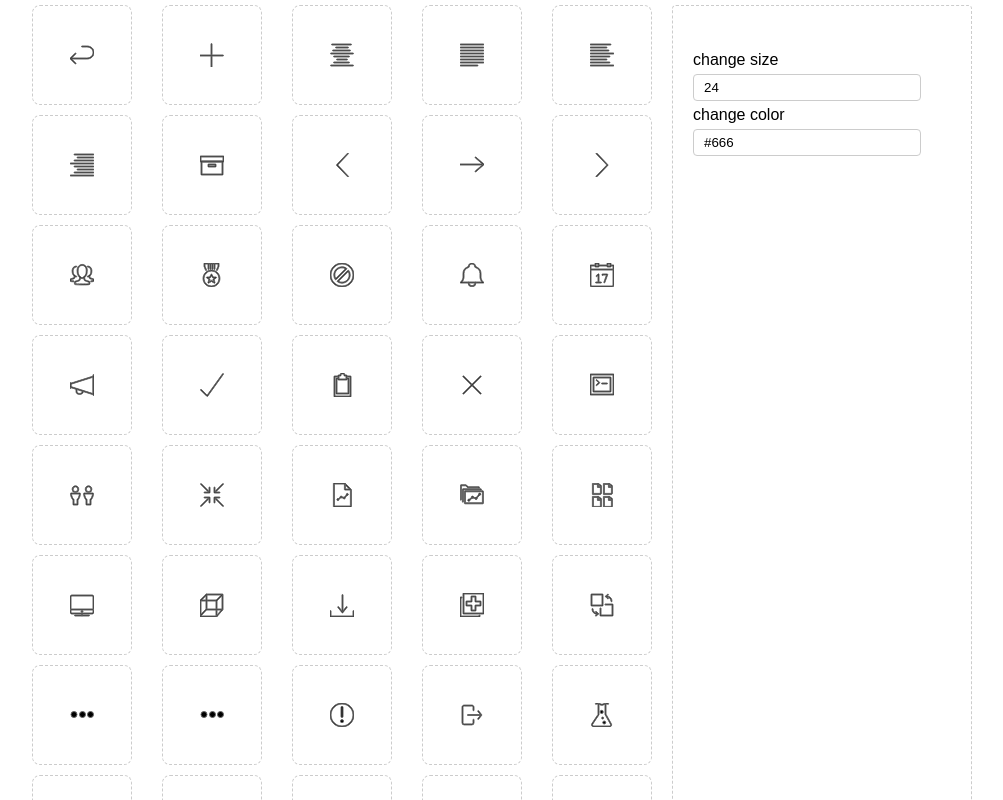
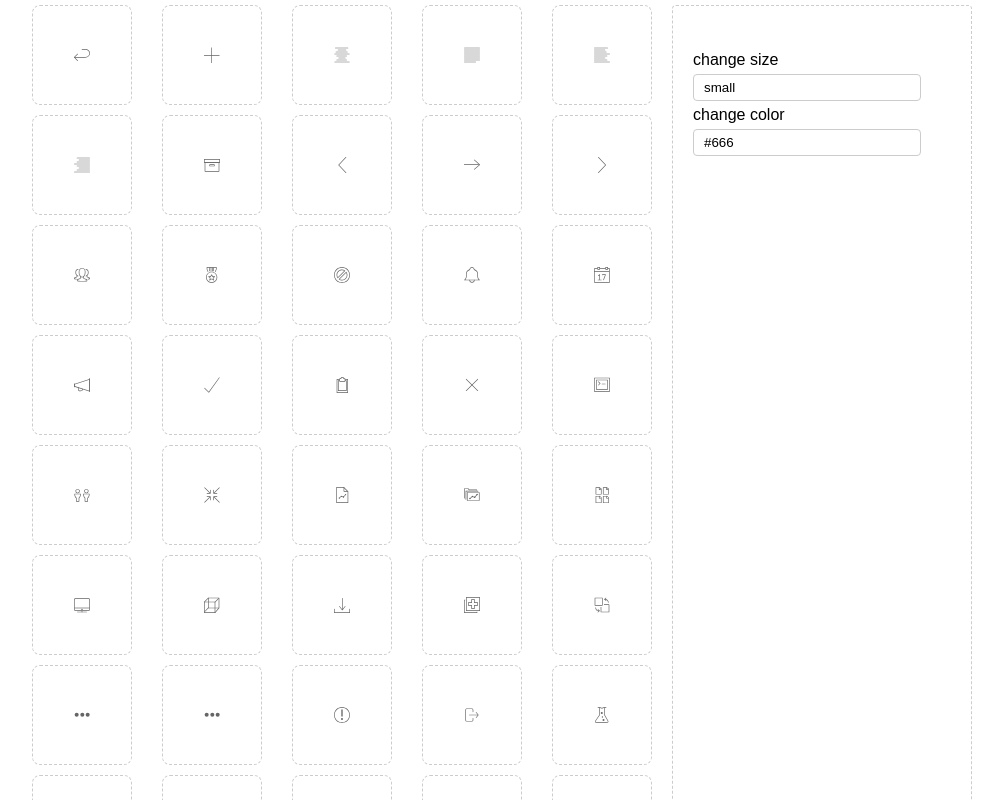
Before and after one commit to optimizely/react-oui-icons, a React (Create React App) app: page / in a window 1280 px wide. Shown: the top 800 px of the page, without its empty margins (143-1146 px from the left). Built offline with nearby package versions, Linux system fonts and the light colour scheme.

Commit message:
Fix svg alignment problem

```diff
--- a/src/App.css
+++ b/src/App.css
@@ -3,6 +3,10 @@
   margin: 0 auto;
   max-width: 960px;
 
+}
+
+svg {
+  stroke: none;
 }
 
 .icon-container {
--- a/src/App.js
+++ b/src/App.js
@@ -9,7 +9,7 @@ import TextField from './components/TextField';
 
 class App extends Component {
   state = {
-    size: "24",
+    size: "small",
     color: "#666"
   }
 
@@ -24,10 +24,8 @@ class App extends Component {
           className="icon"
           description={icon}
           name={icon}
-          width={this.state.size}
-          height={this.state.size}
-          viewbox="0 0 30 30"
-          stroke={this.state.color}
+          size={this.state.size}
+          fill={this.state.color}
         />
       </div>
     });
@@ -38,7 +36,7 @@ class App extends Component {
         </div>
         <div className="side-panel">
           <TextField
-            type="number"
+            type="text"
             label="change size"
             name="size"
             value={this.state.size}
--- a/src/Icon/index.js
+++ b/src/Icon/index.js
@@ -75,28 +75,26 @@ const Icon = ({
   className,
   description,
   fill,
-  stroke,
   fillRule,
-  height,
   name,
   role,
+  size,
   style,
-  width,
   // ...other
 }) => {
   const icon = findIcon(`${name}`);
-
+  if(size === 'small') { size = '16'}
+  else if( size === 'medium') { size = '24'}
   const props = {
     className,
     fill,
-    stroke,
     fillRule,
-    height: height || icon.height,
+    height: size,
     name: `${name}`,
     role,
     style,
     viewBox: icon.viewBox,
-    width: width || icon.width
+    width: size,
   };
 
   const svgContent = icon ? svgShapes(icon.svgData) : '';
```
Also changed, not shown: src/components/Radio.js (added, +34 -0 lines), 1 other file (tests, documents, lock files or other folders).
